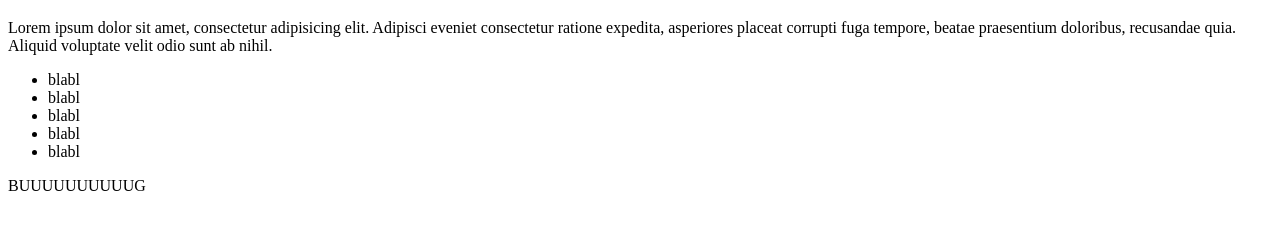
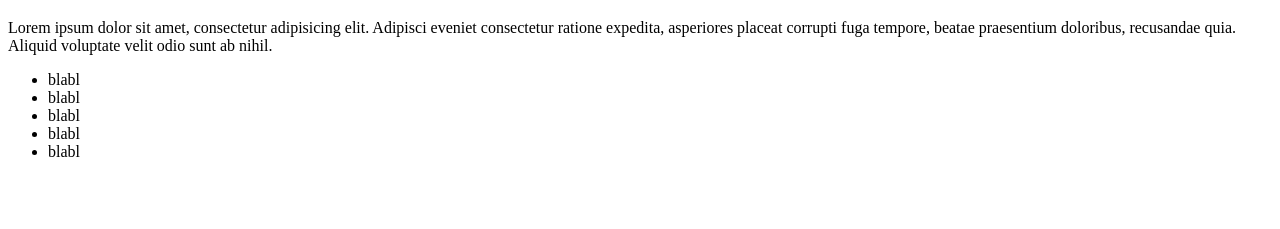
Before and after one commit to aleborgne/interactive-radio, a plain HTML site: page index.html in a window 1280 px wide. Shown: the part 61-290 px from the top of the page. Drawn offline with Linux system fonts and the light colour scheme.

Commit message:
Revert "insert bug"
This reverts commit 949223871e8b6503721877fbc09853882ac353a0.

```diff
--- a/index.html
+++ b/index.html
@@ -16,6 +16,5 @@
         <li>blabl</li>
         <li>blabl</li>
     </ul>
-    BUUUUUUUUUUG
 </body>
 </html>
```
